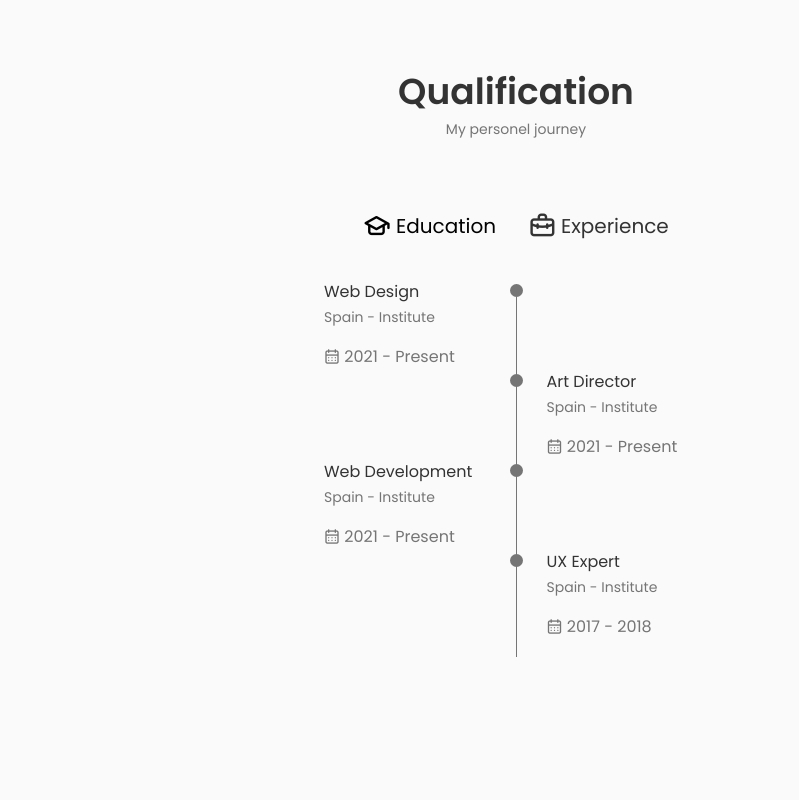
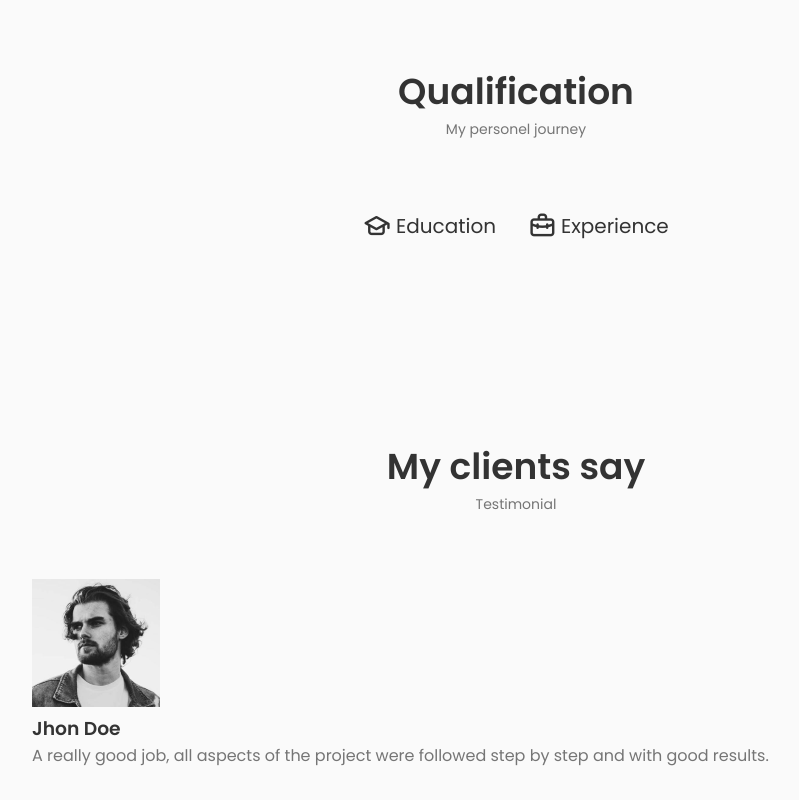
Before and after one commit to thealamenthed/portfolio, a React (Create React App) app: page / in a window 1280 px wide. Shown: the part 2536-3336 px from the top of the page, without its empty margins (124-923 px from the left). Before the commit the page ends 3207 px from the top, so only its background shows below. Built offline with nearby package versions, Linux system fonts and the light colour scheme.

Commit message:
add component testimonials

```diff
--- a/package.json
+++ b/package.json
@@ -9,6 +9,7 @@
     "react": "^18.2.0",
     "react-dom": "^18.2.0",
     "react-scripts": "5.0.1",
+    "swiper": "^8.4.3",
     "web-vitals": "^2.1.4"
   },
   "scripts": {
--- a/src/App.js
+++ b/src/App.js
@@ -6,6 +6,7 @@
 import Skills from "./components/skills/Skills";
 import Services from "./components/services/Services";
 import Qualification from "./components/qualification/Qualification";
+import Testimonials from "./components/testimonials/Testimonials";
 
 
 const App = () => {
@@ -19,6 +20,7 @@
       <Skills />
       <Services />
       <Qualification />
+      <Testimonials />
     </main>
     </>
   )
--- a/src/components/qualification/Qualification.jsx
+++ b/src/components/qualification/Qualification.jsx
@@ -2,11 +2,11 @@
 import "./qualification.css";
 
 const Qualification = () => {
-    const [toggleState, setToggleState] = useState(1);
+  const [toggleState, setToggleState] = useState(0);
 
   const toggleTab = (index) => {
     setToggleState(index);
-    }
+  };
   return (
     <section className="qualification section">
       <h2 className="section__title ">Qualification</h2>
@@ -14,22 +14,39 @@
 
       <div className="qualification__container container">
         <div className="qualification__tabs">
-          <div className={toggleState === 1 ? "qualification__button qualification__active button--flex" : "qualification__button button--flex"}
+          <div
+            className={
+              toggleState === 1
+                ? "qualification__button qualification__active button--flex"
+                : "qualification__button button--flex"
+            }
             onClick={() => toggleTab(1)}
           >
             <i className="uil uil-graduation-cap qualification__icon"></i>
             Education
           </div>
 
-          <div className={toggleState === 2 ? "qualification__button qualification__active button--flex" : "qualification__button button--flex"}
-          onClick={() => toggleTab(2)}>
+          <div
+            className={
+              toggleState === 2
+                ? "qualification__button qualification__active button--flex"
+                : "qualification__button button--flex"
+            }
+            onClick={() => toggleTab(2)}
+          >
             <i className="uil uil-briefcase-alt qualification__icon"></i>
             Experience
           </div>
         </div>
 
         <div className="qualification__sections">
-          <div className={toggleState === 1 ? "qualification__content qualification__content-active" : "qualification__content"}>
+          <div
+            className={
+              toggleState === 1
+                ? "qualification__content qualification__content-active"
+                : "qualification__content"
+            }
+          >
             <div className="qualification__data">
               <div>
                 <h3 className="qualification__title">Web Design</h3>
@@ -68,7 +85,9 @@
             <div className="qualification__data">
               <div>
                 <h3 className="qualification__title">Web Development</h3>
-                    <span className="qualification__subtitle">Spain - Institute</span>
+                <span className="qualification__subtitle">
+                  Spain - Institute
+                </span>
                 <div className="qualification__calender">
                   <i className="uil uil-calendar-alt"></i> 2021 - Present
                 </div>
@@ -90,16 +109,23 @@
 
               <div>
                 <h3 className="qualification__title">UX Expert</h3>
-                <span className="qualification__subtitle">Spain - Institute</span>
+                <span className="qualification__subtitle">
+                  Spain - Institute
+                </span>
                 <div className="qualification__calender">
                   <i className="uil uil-calendar-alt"></i> 2017 - 2018
                 </div>
               </div>
-
             </div>
           </div>
 
-        <div className={toggleState === 2 ? "qualification__content qualification__content-active" : "qualification__content"}>
+          <div
+            className={
+              toggleState === 2
+                ? "qualification__content qualification__content-active"
+                : "qualification__content"
+            }
+          >
             <div className="qualification__data">
               <div>
                 <h3 className="qualification__title">Product Designer</h3>
@@ -150,8 +176,6 @@
               </div>
             </div>
           </div>
-
-
         </div>
       </div>
     </section>
--- /dev/null
+++ b/src/components/testimonials/Data.jsx
@@ -0,0 +1,27 @@
+import Image1 from "../../assets/testimonial1.png";
+import Image2 from "../../assets/testimonial2.png";
+import Image3 from "../../assets/testimonial3.png";
+
+export const Data = [
+    {
+      id: 1,
+      image: Image1,
+      title: "Jhon Doe",
+      description:
+        "A really good job, all aspects of the project were followed step by step and with good results.",
+    },
+    {
+      id: 2,
+      image: Image2,
+      title: "Harry Clinton",
+      description:
+        "A really good job, all aspects of the project were followed step by step and with good results.",
+    },
+    {
+      id: 3,
+      image: Image3,
+      title: "Sara Cill",
+      description:
+        "A really good job, all aspects of the project were followed step by step and with good results.",
+    },
+  ];
--- /dev/null
+++ b/src/components/testimonials/Testimonials.jsx
@@ -0,0 +1,35 @@
+import React from "react";
+import "./testimonials.css";
+import { Data } from "./Data";
+// Import Swiper React components
+import { Swiper, SwiperSlide } from "swiper/react";
+
+// Import Swiper styles
+import "swiper/css";
+import "swiper/css/pagination";
+
+// import required modules
+import { Pagination } from "swiper";
+
+const Testimonials = () => {
+  return (
+    <section className="testimonial container section">
+      <h2 className="section__title ">My clients say</h2>
+      <span className="section__subtitle">Testimonial</span>
+
+      <Swiper className="testimonial__container">
+        {Data.map(({ id, image, title, description }) => {
+          return (
+            <SwiperSlide className="testimonial_card" key={id}>
+              <img src={image} alt="" className="testimonial__img" />
+              <h3 className="testimonial__name">{title}</h3>
+              <p className="testimonial__description">{description}</p>
+            </SwiperSlide>
+          );
+        })}
+      </Swiper>
+    </section>
+  );
+};
+
+export default Testimonials;
--- /dev/null
+++ b/src/components/testimonials/testimonials.css
@@ -0,0 +1,3 @@
+.testimonial__container {
+
+}
```
Also changed, not shown: 1 other file (tests, documents, lock files or other folders). Lines whose indentation alone changed are shown as unchanged.
